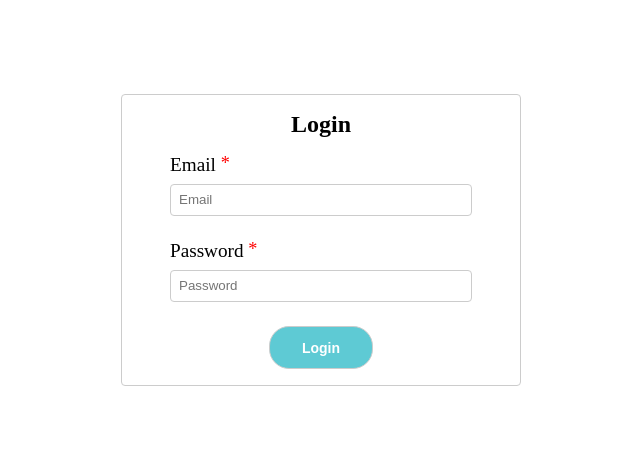
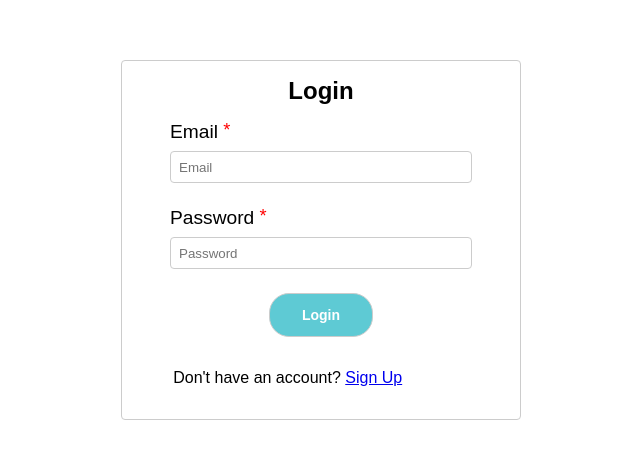
Before and after one commit to jainil524/RemoteAssistanceLocator, a React (Vite) app in the folder frontend/RemoteAssistanceLocator/: page /login in a window 1280 px wide. Shown: the part 160-618 px from the top of the page, without its empty margins (319-959 px from the left). Built offline with nearby package versions, Linux system fonts and the light colour scheme.

Commit message:
bug fixed

```diff
--- a/frontend/RemoteAssistanceLocator/src/CSS/SignUp.css
+++ b/frontend/RemoteAssistanceLocator/src/CSS/SignUp.css
@@ -77,3 +77,10 @@ button[disabled] {
     color: red;
     font-size: .9rem;
 }
+
+.signup-footer{
+    display: flex;
+    margin-block: 1rem;
+    margin-top: 2rem;
+    margin-left: 2.2rem;
+}
--- a/frontend/RemoteAssistanceLocator/src/CSS/main.css
+++ b/frontend/RemoteAssistanceLocator/src/CSS/main.css
@@ -2,6 +2,7 @@
     margin: 0;
     padding: 0;
     box-sizing: border-box;
+    font-family: aptos, sans-serif;
 }
 
 :root {
--- a/frontend/RemoteAssistanceLocator/src/Page/Login.jsx
+++ b/frontend/RemoteAssistanceLocator/src/Page/Login.jsx
@@ -80,6 +80,10 @@ export default function SignUp() {
                         error={errors.password}
                     />
                     <button type="submit">Login</button>
+
+                    <div className="signup-footer">
+                        <p>Don't have an account? <a href="/signup">Sign Up</a></p>
+                    </div>
                 </fieldset>
             </form>
         </div>
--- a/frontend/RemoteAssistanceLocator/src/Page/SignUp.jsx
+++ b/frontend/RemoteAssistanceLocator/src/Page/SignUp.jsx
@@ -149,6 +149,9 @@ export default function SignUp() {
                     </div>
 
                     <button type="submit">Register</button>
+                    <div className="signup-footer">
+                        <p>Already have an account? <a href="/login">Sign In</a></p>
+                    </div>
                 </fieldset>
             </form>
         </div>
```
Also changed, not shown: 1 other file (tests, documents, lock files or other folders).
